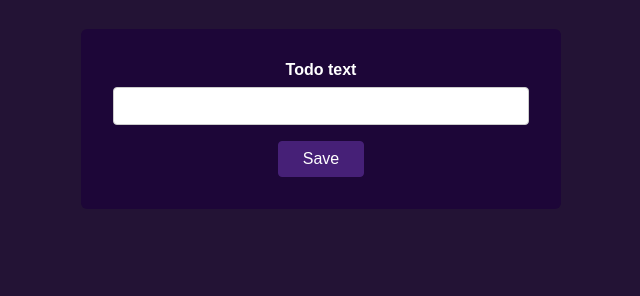
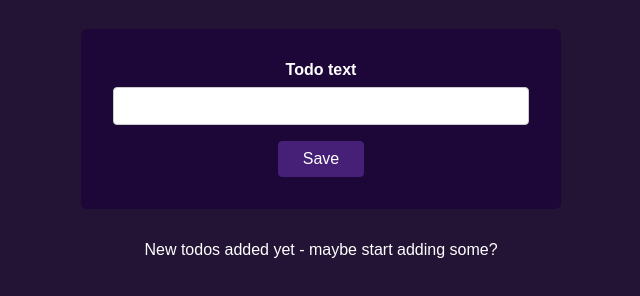
Before and after one commit to hectorbiminchumo/todo-app-vue, a plain HTML site: page index.html in a window 1280 px wide. Shown: the part 150-446 px from the top of the page, without its empty margins (319-959 px from the left). Drawn offline with nearby package versions, Linux system fonts and the light colour scheme.

Commit message:
outputting content conditionally

```diff
--- a/index.html
+++ b/index.html
@@ -23,7 +23,8 @@
         </form>
       </section>
       <section id="todos">
-        <ul id="todos-list">
+        <p v-if="todos.length === 0">New todos added yet - maybe start adding some?</p>
+        <ul v-else id="todos-list">
           <li v-for="todo in todos">
             <p>{{ todo.text }}</p>
             <div>
```
